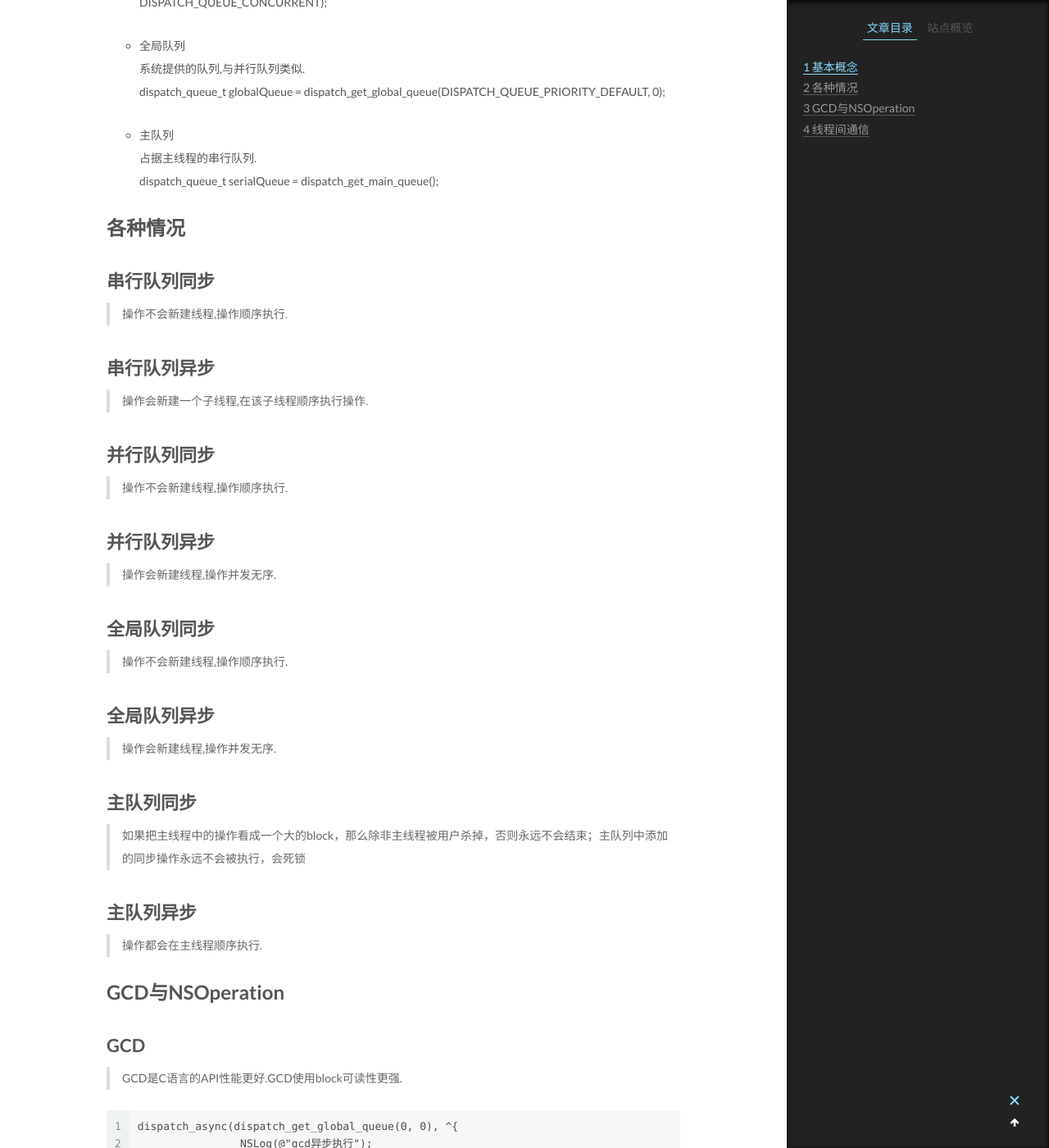
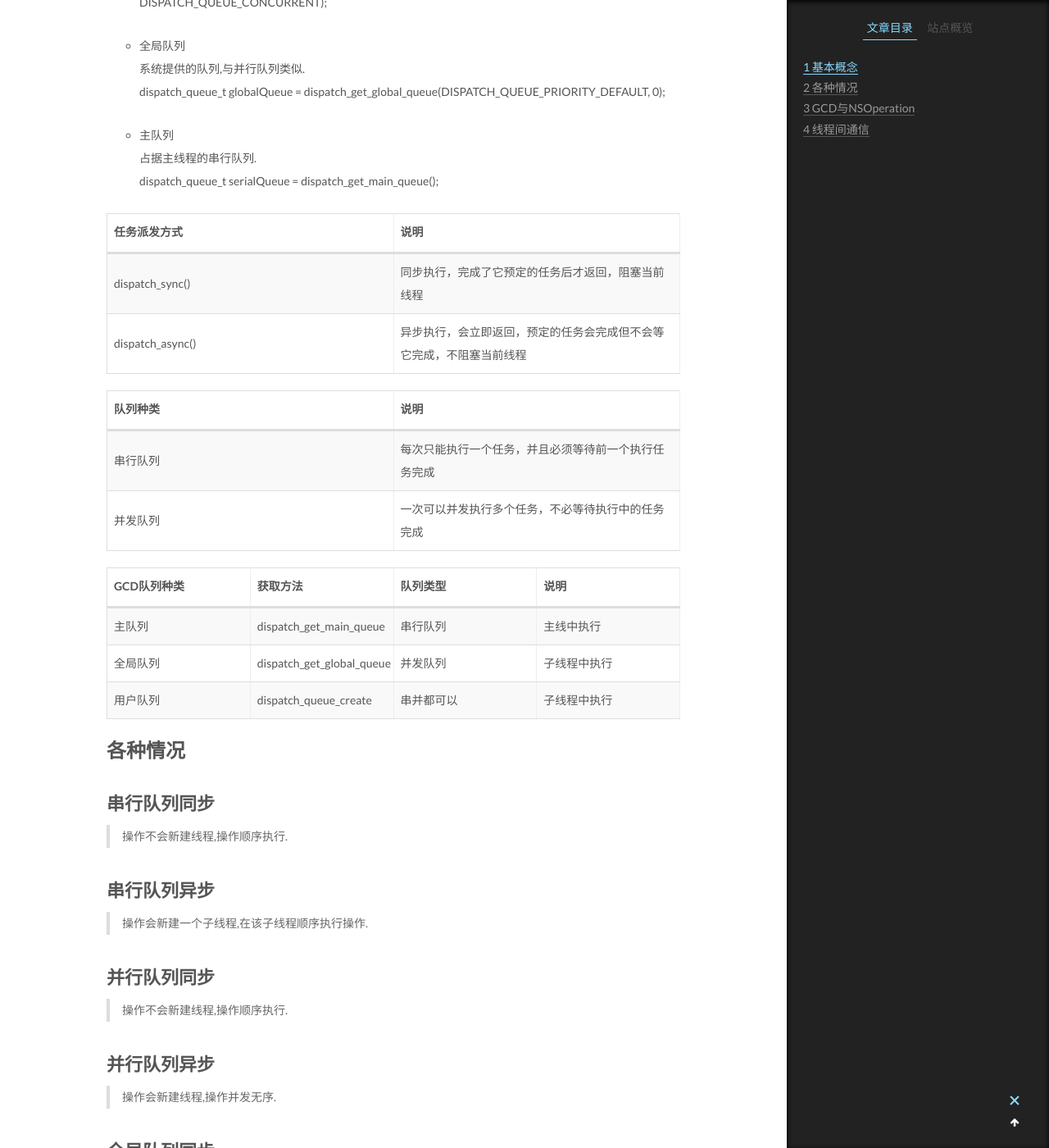
Before and after one commit to FaceWaller/FaceWaller.github.io, a Jekyll site: the page built from _posts/iOS/2018-11-13-iOS中的多线程.md, in a window 1280 px wide and 1400 px high, scrolled down 1099 px. Shown: the whole window at 82% size. Built offline with Jekyll 4.4.1, drawn with Linux system fonts in a browser that asks for light colours; comment, search, counter and statistics services are not loaded; some of the changed text lies outside the part shown.

Commit message:
no message

```diff
--- a/_posts/iOS/2018-11-13-iOS中的多线程.md
+++ b/_posts/iOS/2018-11-13-iOS中的多线程.md
@@ -10,6 +10,7 @@ tags: iOS 多线程
 iOS中的多线程问题看我就够了 !!!!!
 
 # 基本概念
+
 
 - 线程
 是操作系统能够进行运算调度的最小单位.它被包含在进程之中,是进程中的实际运作单位.
@@ -46,6 +47,27 @@ dispatch_queue_t globalQueue = dispatch_get_global_queue(DISPATCH_QUEUE_PRIORITY
 占据主线程的串行队列.
 dispatch_queue_t serialQueue = dispatch_get_main_queue();
 
+| 任务派发方式 		| 说明  |
+| :--------   		| :-----|
+| dispatch_sync() 	| 同步执行，完成了它预定的任务后才返回，阻塞当前线程     			 |
+| dispatch_async()	| 异步执行，会立即返回，预定的任务会完成但不会等它完成，不阻塞当前线程   |
+
+
+
+| 队列种类		| 说明  |
+| :--------   	| :-----|
+| 串行队列	| 每次只能执行一个任务，并且必须等待前一个执行任务完成 |
+| 并发队列	| 一次可以并发执行多个任务，不必等待执行中的任务完成   |
+
+
+|GCD队列种类		| 获取方法  | 队列类型  |  说明|
+| :--------   	| :-----| :-----| :-----|
+| 主队列		| dispatch_get_main_queue | 串行队列 | 主线中执行 |
+| 全局队列	| dispatch_get_global_queue | 并发队列 |  子线程中执行 |
+| 用户队列	| dispatch_queue_create   |  串并都可以 | 子线程中执行|
+
+
+
 
 # 各种情况
 
@@ -68,7 +90,9 @@ dispatch_queue_t serialQueue = dispatch_get_main_queue();
 >操作会新建线程,操作并发无序.
 
 ## 主队列同步
->如果把主线程中的操作看成一个大的block，那么除非主线程被用户杀掉，否则永远不会结束；主队列中添加的同步操作永远不会被执行，会死锁
+>在主线程执行主队列同步会死锁，在线程会顺序执行。
+
+	dispatch_sync在主线程执行，主线程会等他执行完再往下走，dispatch_sync在等包含的task执行完，task在等主队列中其他task执行完，而主队列的task在等主线程的执行，所以会死锁。
 
 ## 主队列异步
 >操作都会在主线程顺序执行.
```
